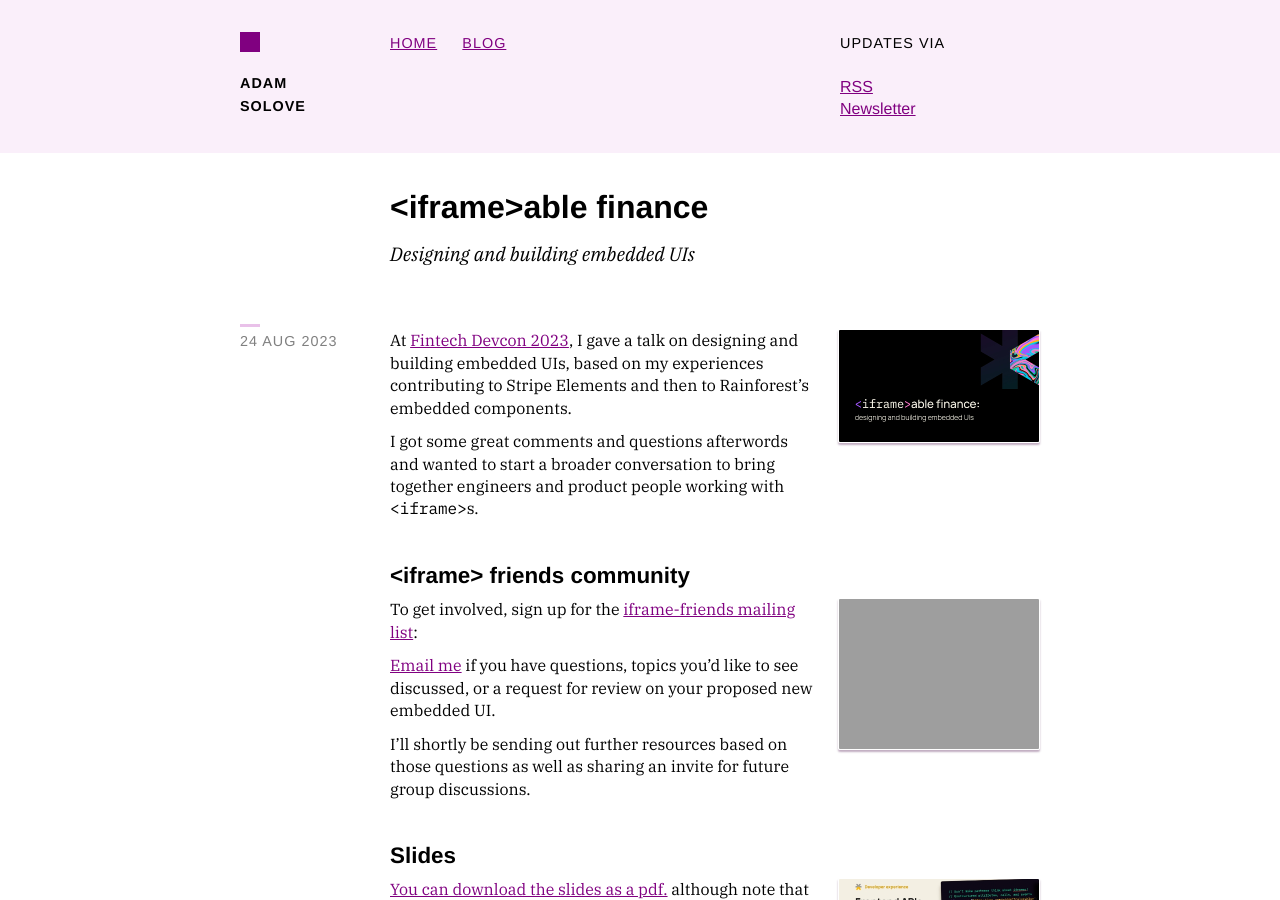
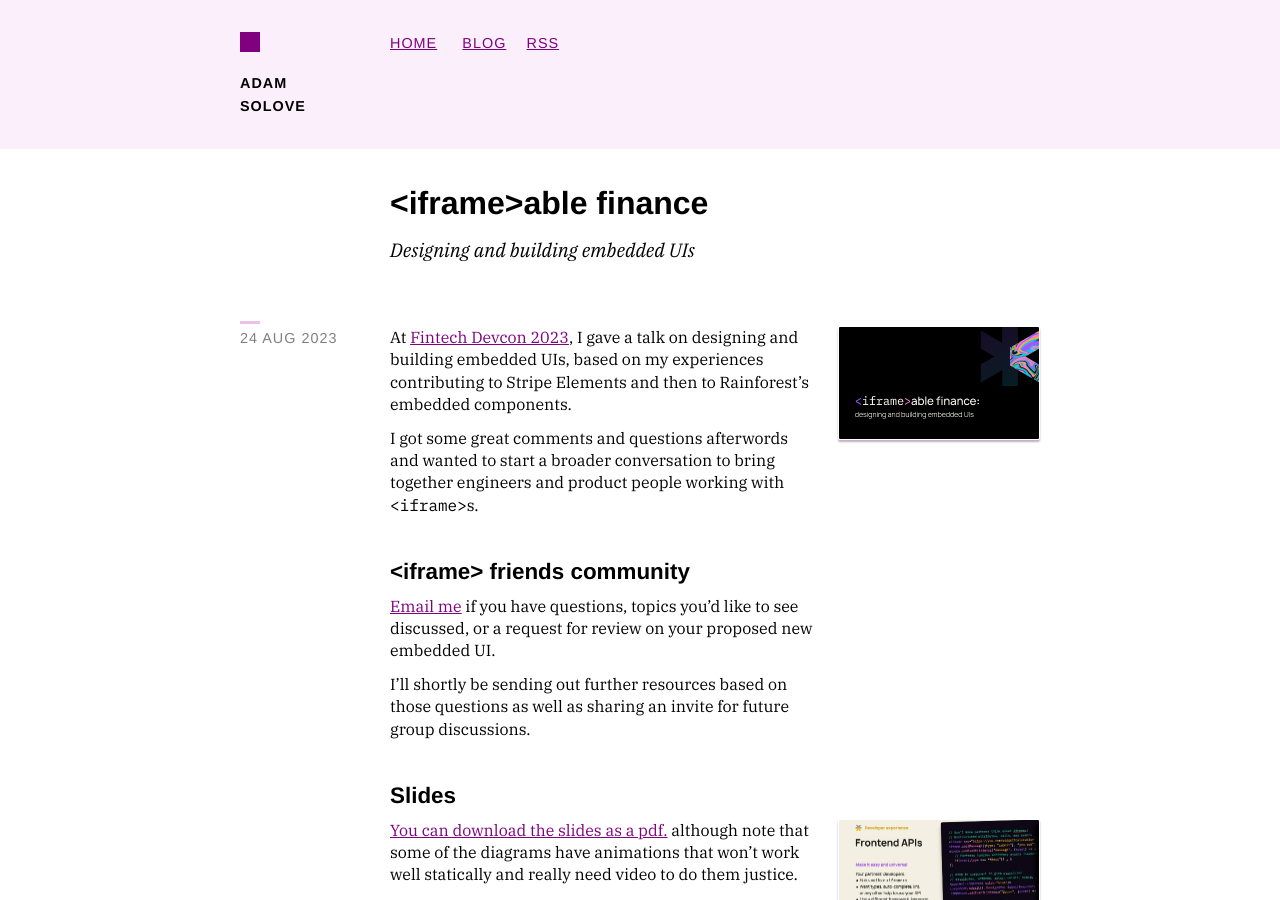
Before and after one commit to asolove/asolove.github.io, a Jekyll site: the page built from _posts/2023-08-24-iframeable-finance.markdown, in a window 1280 px wide and 900 px high. Built offline with Jekyll 4.4.1, drawn with Linux system fonts in a browser that asks for light colours; grey boxes are pictures that could not be loaded.

Commit message:
Remove old newsletter.

```diff
--- a/_layouts/default.html
+++ b/_layouts/default.html
@@ -28,16 +28,10 @@
             <a href="/">
               <h2 class="logo">Adam<br>Solove</h2>
             </a>
-            <form class="subscribe">
-                <strong>Updates via</strong>
-
-                <a href="/atom.xml">RSS</a>
-                <a href="https://buttondown.email/asolove">Newsletter</a>
-            </form>
             <div>
                 <nav>
                     <a href="/">Home</a>
-                    <a href="/blog">Blog</a>
+                    <a href="/blog">Blog</a><a href="/atom.xml">RSS</a>
                 </nav>
             </div>
         </div>
--- a/_posts/2023-08-24-iframeable-finance.markdown
+++ b/_posts/2023-08-24-iframeable-finance.markdown
@@ -1,8 +1,8 @@
 ---
 layout: post
-title:  "&lt;iframe&gt;able finance"
+title: "&lt;iframe&gt;able finance"
 description: "Designing and building embedded UIs"
-date:   2023-08-24 11:28:00
+date: 2023-08-24 11:28:00
 categories: js
 ---
 
@@ -14,9 +14,6 @@ I got some great comments and questions afterwords and wanted to start a broader
 engineers and product people working with `<iframe>`s.
 
 ## <iframe> friends community
-
-<iframe class="right" scrolling="no" src="https://buttondown.email/iframe-friends?as_embed=true"></iframe>
-To get involved, sign up for the [iframe-friends mailing list](https://buttondown.email/iframe-friends):
 
 [Email me](mailto:asolove@gmail.com) if you have questions, topics you'd like to see discussed, or a request for
 review on your proposed new embedded UI.
```
Also changed, not shown: 2 other files.
